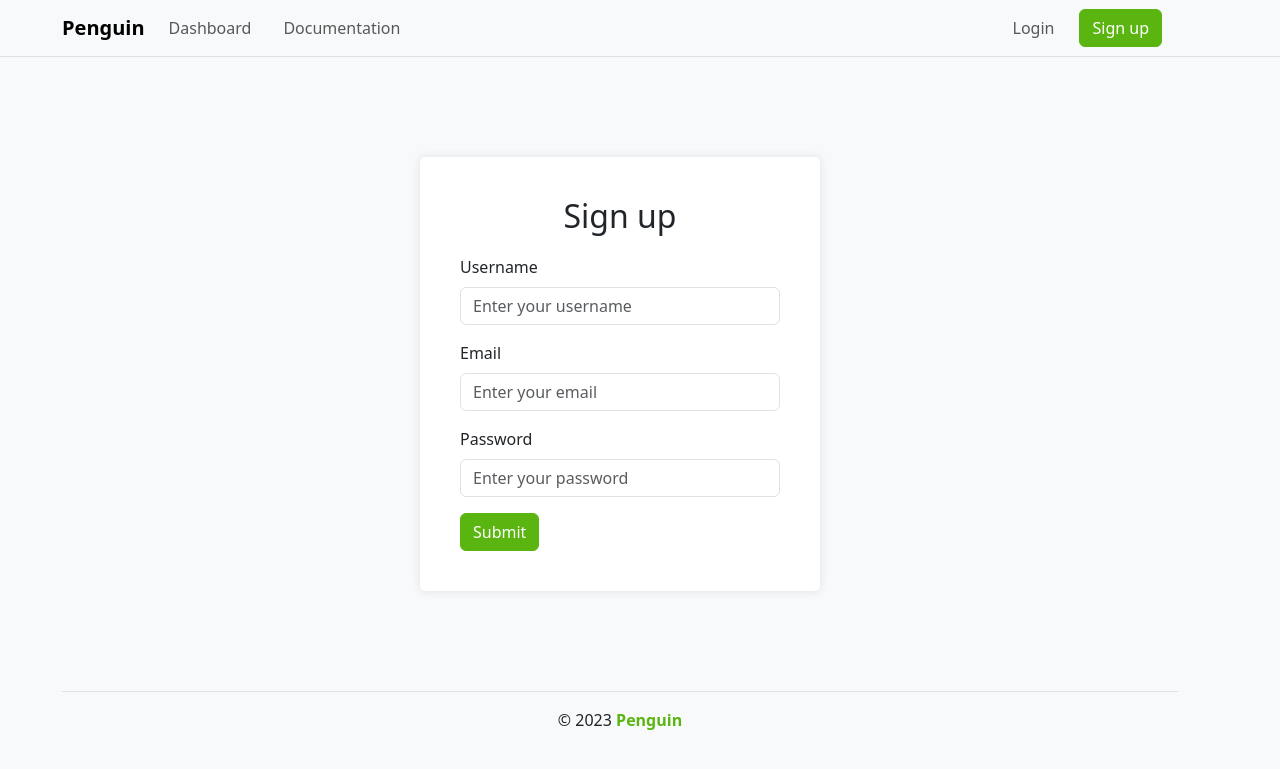
After one commit to martinvass/penguin, a Spring Boot app: page /auth/registration in a window 1280 px wide. The commit adds this page. Shown: the top 769 px of the page. Run offline with Spring Boot 4, Linux system fonts and the light colour scheme; some of the project's set-up classes (security, data sources, template engines, error pages and the like) are left out, and stand-ins take their place; some libraries are stand-ins or nearby versions.

Commit message:
Work on frontend and start working on auth

```diff
--- /dev/null
+++ b/src/main/java/com/github/martinyes/penguinapp/view/ViewController.java
@@ -0,0 +1,28 @@
+package com.github.martinyes.penguinapp.view;
+
+import org.springframework.stereotype.Controller;
+import org.springframework.web.bind.annotation.GetMapping;
+
+@Controller
+public class ViewController {
+
+    @GetMapping("/")
+    private String index() {
+        return "index";
+    }
+
+    @GetMapping("/dashboard")
+    private String dashboard() {
+        return "dashboard";
+    }
+
+    @GetMapping("auth/login")
+    private String login() {
+        return "auth/login";
+    }
+
+    @GetMapping("auth/registration")
+    private String registration() {
+        return "auth/registration";
+    }
+}
--- /dev/null
+++ b/src/main/resources/static/css/auth.css
@@ -0,0 +1,12 @@
+.auth-container {
+    max-width: 400px;
+    padding: 40px;
+    background-color: #ffffff;
+    box-shadow: 0 0 10px rgba(0, 0, 0, 0.1);
+    border-radius: 5px;
+    margin: 100px auto 100px;
+}
+
+.auth-container h2 {
+    margin-bottom: 20px;
+}
--- a/src/main/resources/static/css/style.css
+++ b/src/main/resources/static/css/style.css
@@ -3,12 +3,55 @@ body {
     font-family: Public Sans,ui-sans-serif,system-ui,-apple-system,BlinkMacSystemFont,Segoe UI,Roboto,Helvetica Neue,Arial,Noto Sans,sans-serif,"Apple Color Emoji","Segoe UI Emoji",Segoe UI Symbol,"Noto Color Emoji";
 }
 
+nav li {
+    list-style-type: none;
+}
+
+.container {
+    margin-right: 50px;
+    margin-left: 50px;
+}
+
+.navbar-bottom {
+    border-bottom-style: solid;
+    border-bottom-width: 1px;
+    border-bottom-color: rgba(218, 218, 218, 0.75);
+}
+
+.footer-top {
+    border-top-style: solid;
+    border-top-width: 1px;
+    border-top-color: rgba(218, 218, 218, 0.75);
+}
+
+.card {
+    transition: 0.5s;
+    border-width: 2px;
+}
+
+.card:hover {
+    border-color: #5ab510;
+    transition: 0.5s;
+}
+
 a {
+    color: #ff2b2b;
     text-decoration: none;
+    transition: 0.3s;
+}
+
+a:hover {
+    transition: 0.3s;
 }
 
 .btn-primary {
-  background-color: #4263EB;
+    background-color: #5ab510;
+    border-color: #5ab510;
+}
+
+.btn-primary:hover {
+    background-color: #4b980e;
+    border-color: #4b980e;
 }
 
 .btn-link {
@@ -20,3 +63,7 @@ a {
     background-color: #eaeaea;
     color: #000000A6;
 }
+
+.text-start strong {
+    color: #5ab510;
+}
--- /dev/null
+++ b/src/main/resources/templates/auth/registration.html
@@ -0,0 +1,38 @@
+<!DOCTYPE html>
+<html xmlns:th="http://www.thymeleaf.org">
+<head th:replace="~{fragments/header :: html_header}"></head>
+<body>
+<div th:replace="~{fragments/header :: header}"></div>
+<div class="container">
+
+    <div class="auth-container">
+        <h2 class="text-center">Sign up</h2>
+        <div th:if="${param.error}" class="alert alert-danger">
+            Username already exists.
+        </div>
+        <div th:if="${param.logout}" class="alert alert-success">
+            You have successfully registered. Please check you email for activation link.
+        </div>
+        <form method="post"
+              role="form"
+              th:action="@{/auth/registration}">
+            <div class="mb-3">
+                <label for="username" class="form-label">Username</label>
+                <input type="text" class="form-control" id="username" name="username" placeholder="Enter your username">
+            </div>
+            <div class="mb-3">
+                <label for="email" class="form-label">Email</label>
+                <input type="text" class="form-control" id="email" name="email" placeholder="Enter your email">
+            </div>
+            <div class="mb-3">
+                <label for="password" class="form-label">Password</label>
+                <input type="password" class="form-control" id="password" name="password" placeholder="Enter your password">
+            </div>
+            <button type="submit" class="btn btn-primary btn-block">Submit</button>
+        </form>
+    </div>
+
+    <div th:replace="~{fragments/footer :: footer}"></div>
+</div>
+</body>
+</html>
--- a/src/main/resources/templates/fragments/footer.html
+++ b/src/main/resources/templates/fragments/footer.html
@@ -2,10 +2,10 @@
 <html xmlns:th="http://www.thymeleaf.org">
 <head th:replace="header :: html_header"></head>
 <body>
-    <footer th:fragment="footer" class="text-center text-lg-start fixed-bottom">
+    <footer th:fragment="footer" class="text-center footer-top text-lg-start">
         <div class="text-center p-3 bg-light">
             &copy; 2023
-            <a class="text-dark" href="https://github.com/martinyes/penguin">Penguin Application</a>
+            <a style="color: #5ab510" href="https://github.com/martinyes/penguin"><b>Penguin</b></a>
         </div>
     </footer>
 </body>
--- a/src/main/resources/templates/fragments/header.html
+++ b/src/main/resources/templates/fragments/header.html
@@ -1,23 +1,23 @@
 <!DOCTYPE html>
-<html xmlns:th="http://www.thymeleaf.org">
+<html xmlns:th="http://www.thymeleaf.org" xmlns:sec="http://www.thymeleaf.org/extras/spring-security">
 <head th:fragment="html_header">
-    <title>${pageTitle}</title>
+    <title>Penguin</title>
     <meta http-equiv="Content-Type" content="text/html; charset=UTF-8" />
 
     <link href="https://cdn.jsdelivr.net/npm/bootstrap@5.3.1/dist/css/bootstrap.min.css" rel="stylesheet" integrity="sha384-4bw+/aepP/YC94hEpVNVgiZdgIC5+VKNBQNGCHeKRQN+PtmoHDEXuppvnDJzQIu9" crossorigin="anonymous">
     <link rel="stylesheet" th:href="@{/css/style.css}">
+    <link rel="stylesheet" th:href="@{/css/auth.css}">
+
     <script src="https://cdn.jsdelivr.net/npm/bootstrap@5.3.1/dist/js/bootstrap.bundle.min.js" integrity="sha384-HwwvtgBNo3bZJJLYd8oVXjrBZt8cqVSpeBNS5n7C8IVInixGAoxmnlMuBnhbgrkm" crossorigin="anonymous"></script>
+    <script src="https://kit.fontawesome.com/61a424255f.js" crossorigin="anonymous"></script>
 </head>
 <body>
-    <nav th:fragment="header" class="navbar navbar-expand-lg navbar-light bg-light">
-        <!-- Container wrapper -->
+    <nav th:fragment="header" class="navbar navbar-bottom sticky-top navbar-expand-lg navbar-light bg-light">
         <div class="container">
-            <!-- Navbar brand -->
-            <a class="navbar-brand me-2" href="#">
-                Penguin
+            <a class="navbar-brand me-2" th:href="@{/}">
+                <b>Penguin</b>
             </a>
 
-            <!-- Toggle button -->
             <button
                     class="navbar-toggler"
                     type="button"
@@ -30,29 +30,37 @@
                 <i class="fas fa-bars"></i>
             </button>
 
-            <!-- Collapsible wrapper -->
             <div class="collapse navbar-collapse" id="navbarButtonsExample">
-                <!-- Left links -->
                 <ul class="navbar-nav me-auto mb-2 mb-lg-0">
                     <li class="nav-item">
-                        <a class="nav-link btn-link px-3 btn" href="#">Dashboard</a>
+                        <a class="nav-link btn-link px-3 btn" th:href="@{/dashboard}">Dashboard</a>
+                    </li>
+
+                    <li class="nav-item">
+                        <a class="nav-link btn-link px-3 btn" href="#">Documentation</a>
                     </li>
                 </ul>
-                <!-- Left links -->
 
                 <div class="d-flex align-items-center">
-                    <a class="btn btn-link px-3 me-2">
+                    <li sec:authorize="isAuthenticated()" class="nav-item me-3 me-lg-1">
+                        <a class="nav-link d-sm-flex align-items-sm-center" href="#">
+                            <span><i class="fa fa-user"></i></span>
+                            <strong sec:authentication="name" class="d-none d-sm-block ms-1"></strong>
+                        </a>
+                    </li>
+
+                    <a sec:authorize="isAuthenticated()" th:href="@{/logout}" class="btn btn-link px-3 me-2">
+                        Logout
+                    </a>
+                    <a sec:authorize="!isAuthenticated()" th:href="@{/auth/login}" class="btn btn-link px-3 me-2">
                         Login
                     </a>
-                    <a class="btn btn-primary me-3">
+                    <a sec:authorize="!isAuthenticated()" th:href="@{/auth/registration}" class="btn btn-primary me-3">
                         Sign up
                     </a>
                 </div>
             </div>
-            <!-- Collapsible wrapper -->
         </div>
-        <!-- Container wrapper -->
     </nav>
-    <!-- Navbar -->
 </body>
 </html>
```
Also changed, not shown: src/main/java/com/github/martinyes/penguinapp/auth/SecurityConfig.java (added, +59 -0 lines), src/main/resources/templates/auth/login.html (added, +36 -0 lines), src/main/resources/templates/dashboard.html (added, +15 -0 lines), src/main/resources/templates/index.html (+9 -10 lines), src/main/resources/static/images/img.png (renamed from src/main/resources/static/img.png), src/main/resources/static/img2.png (deleted), 6 other files.
